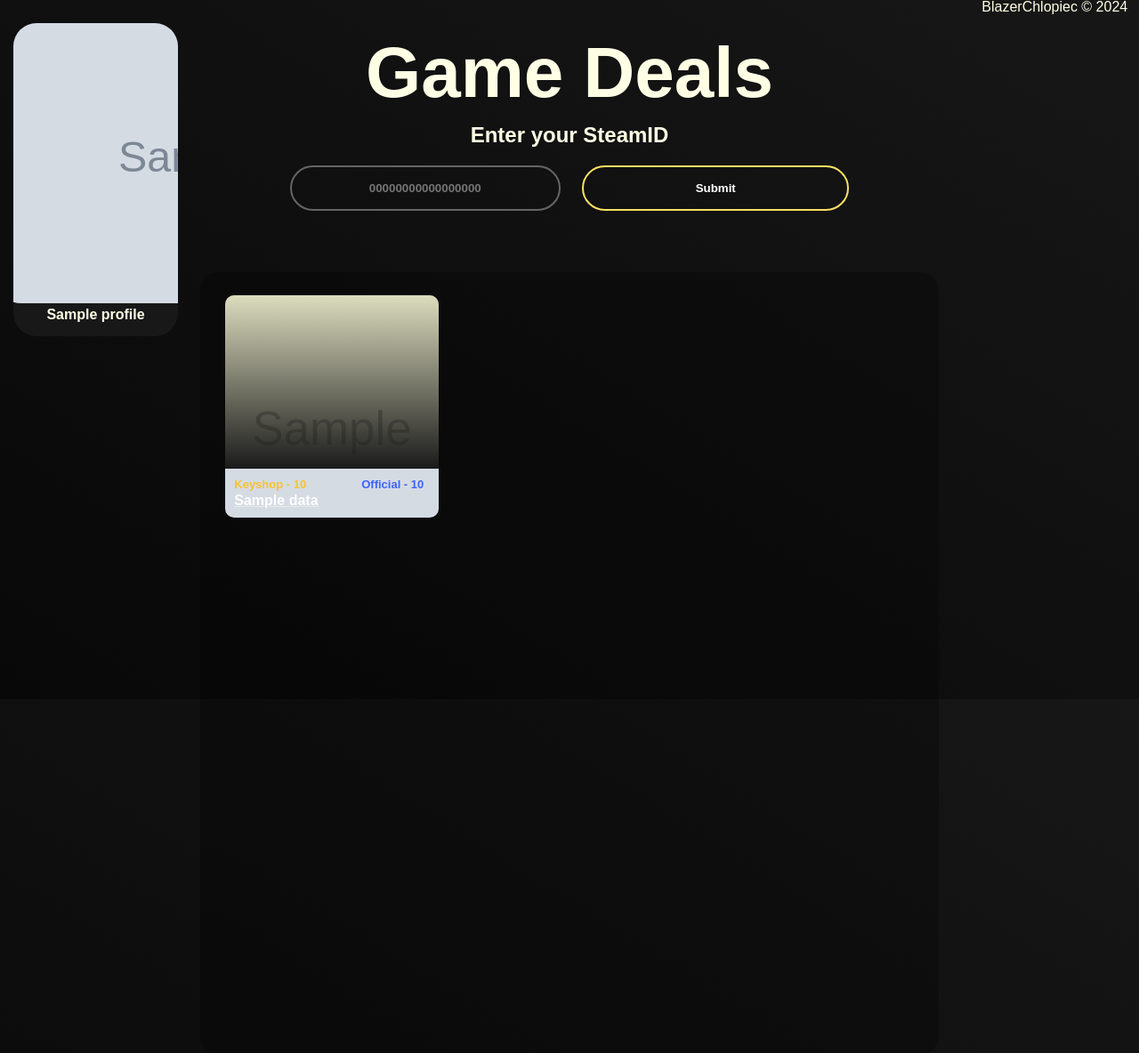
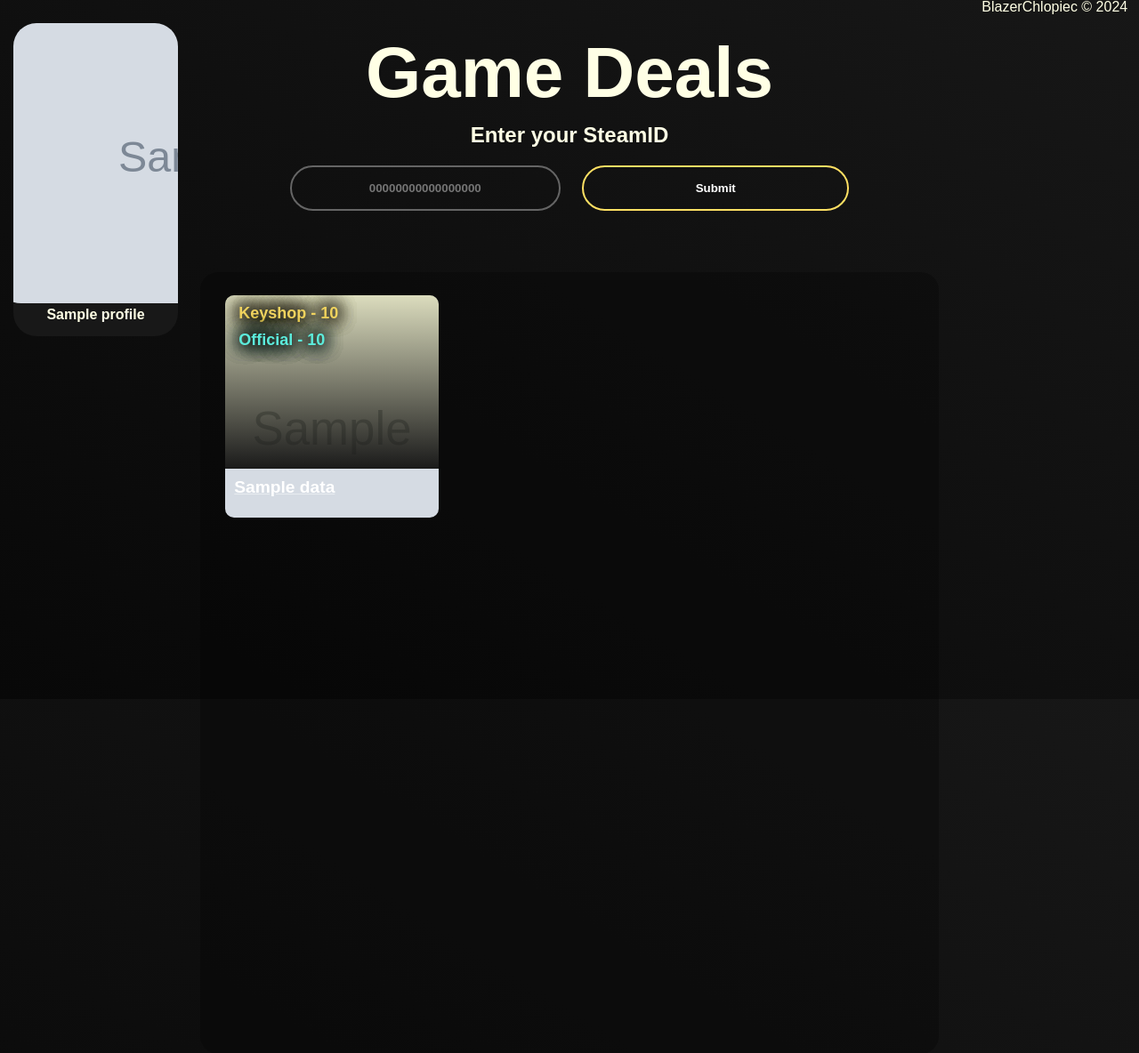
Before and after one commit to blazer2dev/steam-wishlist-viewer, a Flask app: template templates/index.html in a window 1280 px wide. Shown: the part 14-1198 px from the top of the page at 89% size. Run offline with Flask 3, Linux system fonts and the light colour scheme; the template is opened without the code that fills it: most values are stand-ins (such as "Sample title", 1, 10 or a date in 2020); grey boxes marked "Sample" are stand-in pictures; parts of the project's set-up code (start-up, migrations or seed data) failed here and were passed over.

Commit message:
New Colors

```diff
--- a/routes.py
+++ b/routes.py
@@ -13,7 +13,7 @@ def index():
 def submit():
     steamid = request.form['steamid_input']
     template_prof = Profile("Profesorek23", "https://avatars.cloudflare.steamstatic.com/ada818f27a841be80f9159dde619f958016ff0f2_full.jpg")
-    fake = True
+    fake = False
 
     if fake:
         fake_data = GameData("Wally and the FANTASTIC PREDATORS", 53.99, 53.99, 'https://gg.deals/game/Wally-and-the-FANTASTIC-PREDATORS/', img_url='https://img.gg.deals/1d/eb/31621b11b2574a269eda6e3b5fd0d9e081da_307xr176.jpg')
--- a/static/css/style.css
+++ b/static/css/style.css
@@ -118,26 +118,15 @@ body {
 
 .deal_container span {
     position: absolute;
-    bottom: 0px;
     margin: 10px;
-}
-
-.deal_container .keyshop_price {
-    color: rgb(245, 195, 49);
-    bottom: 20px;
-    font-size: small;
-}
-
-.deal_container .official_price {
-    color: rgb(59, 101, 294);
-    bottom: 20px;
-    font-size: small;
-    right: 7px;
+    z-index: 2;
 }
 
 .deal_container a {
     color: white;
-    text-decoration-color: rgba(255, 255, 255, 0.454)
+    text-decoration-color: rgba(255, 255, 255, 0.454);
+    font-weight: bolder;
+    font-size: larger
 }
 
 .deal_container a:active {
@@ -151,6 +140,23 @@ body {
     display: flex;
     justify-content: center;
 }
+
+.deal_banner .keyshop_price {
+    color: rgb(240 211 94);
+    top: 0px;
+    left: 5px;
+    font-size: large;
+    text-shadow: 0px 0px 20px #000, 0px 0px 20px #000, 0px 0px 20px #000, 0px 0px 20px #000, 0px 0px 20px #000, 0px 0px 20px;
+}
+
+.deal_banner .official_price {
+    color: #5cecdc;
+    top: 30px;
+    left: 5px;
+    font-size: large;
+    text-shadow: 0px 0px 20px #000, 0px 0px 20px #000, 0px 0px 20px #000, 0px 0px 20px #000, 0px 0px 20px #000, 0px 0px 20px;
+}
+
 
 .deal_gradient {
     position: relative;
--- a/templates/index.html
+++ b/templates/index.html
@@ -35,11 +35,11 @@
             <div class="deal_container">
                 <div class="deal_banner">
                     <img src={{data.img_url}}>
+                    <span class="keyshop_price">Keyshop - {{data.keyshop_price}}</span>
+                    <span class="official_price">Official - {{data.official_price}}</span>
                     <div class="deal_gradient"></div>
                 </div>
                 <span><a href={{data.url}} target="_blank">{{data.game_name}}</a></span>
-                <span class="keyshop_price">Keyshop - {{data.keyshop_price}}</span>
-                <span class="official_price">Official - {{data.official_price}}</span>
             </div>
             {% endfor %}
         </div>
```
